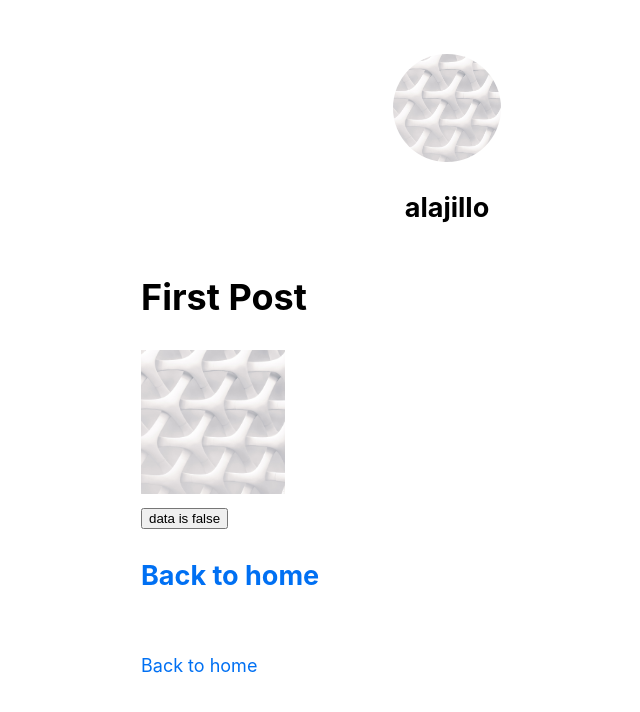
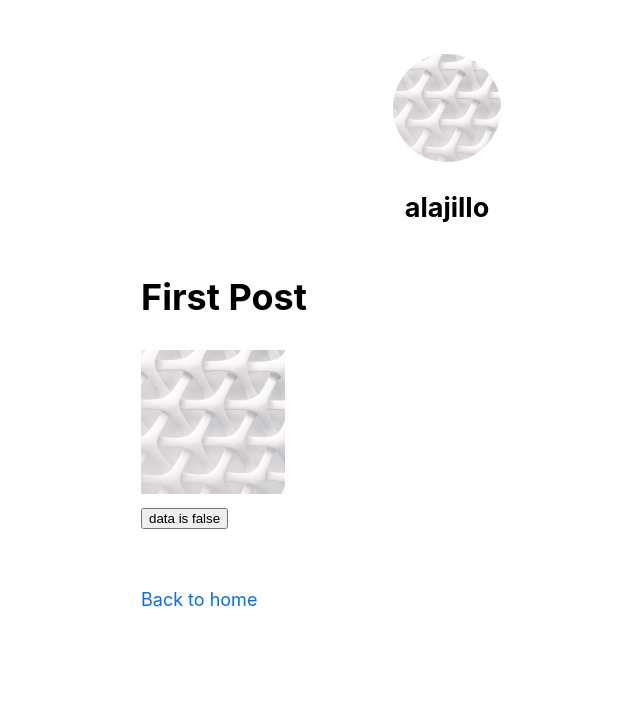
Before and after one commit to alajillo/next-js-practice, a Next.js app: page /posts/first-post in a window 1280 px wide. Shown: the top 712 px of the page, without its empty margins (193-833 px from the left). Built offline with nearby package versions, Linux system fonts and the light colour scheme.

Commit message:
test vercel preview

```diff
--- a/pages/index.js
+++ b/pages/index.js
@@ -26,6 +26,9 @@ export default function Home({ allPostsData }) {
             <a href="https://nextjs.org/learn">our Next.js tutorial</a>.)
           </p>
         </section>
+        <Link href="/posts/first-post">
+          <a>first post</a>
+        </Link>
         <section className={`${utilStyles.headingMd} ${utilStyles.padding1px}`}>
           <h2 className={utilStyles.headingMd}>Blog</h2>
           <ul className={utilStyles.list}>
--- a/pages/posts/first-post.js
+++ b/pages/posts/first-post.js
@@ -32,11 +32,6 @@ export default function FirstPost(){
                 <button onClick={onClickButton}>
                     {data ? 'data is true' : 'data is false'}
                 </button>
-                <h2>
-                    <Link href="/">
-                        <a>Back to home</a>
-                    </Link>
-                </h2>
             </Layout>
 
     )
```
